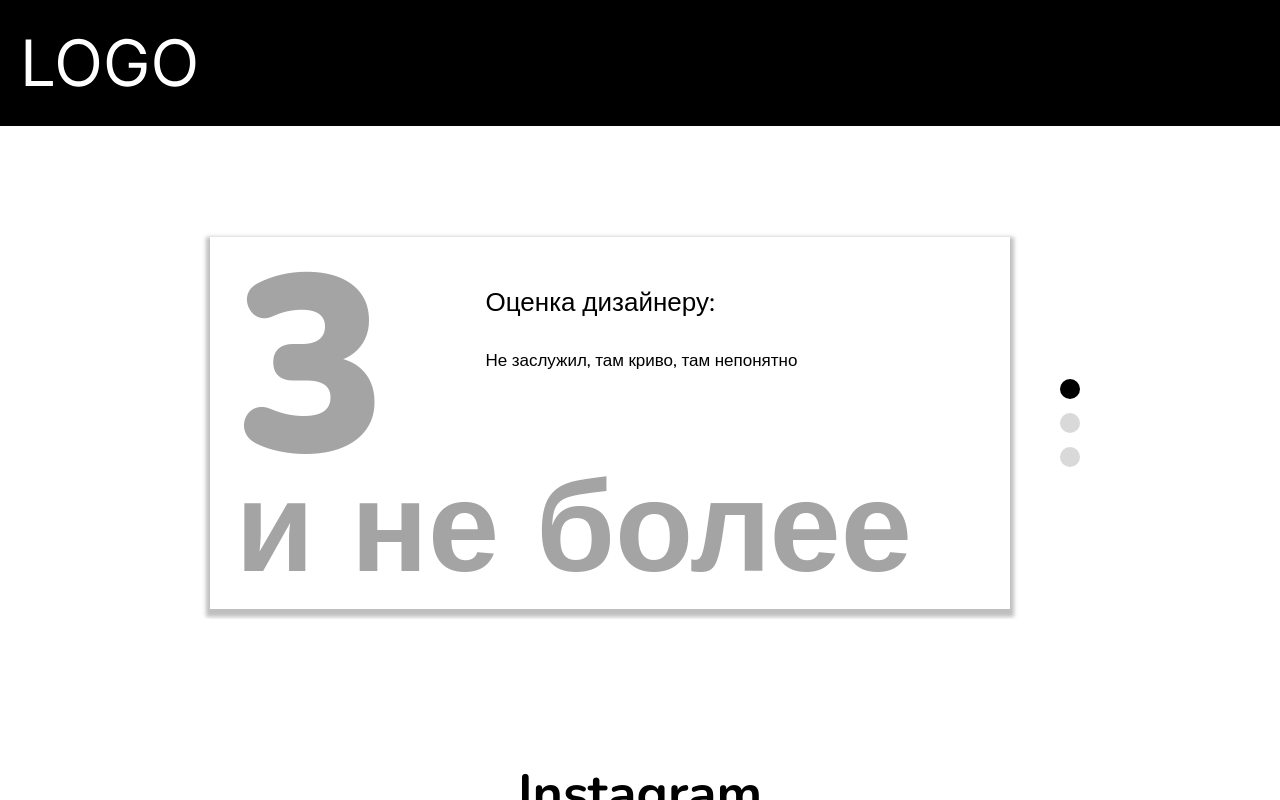
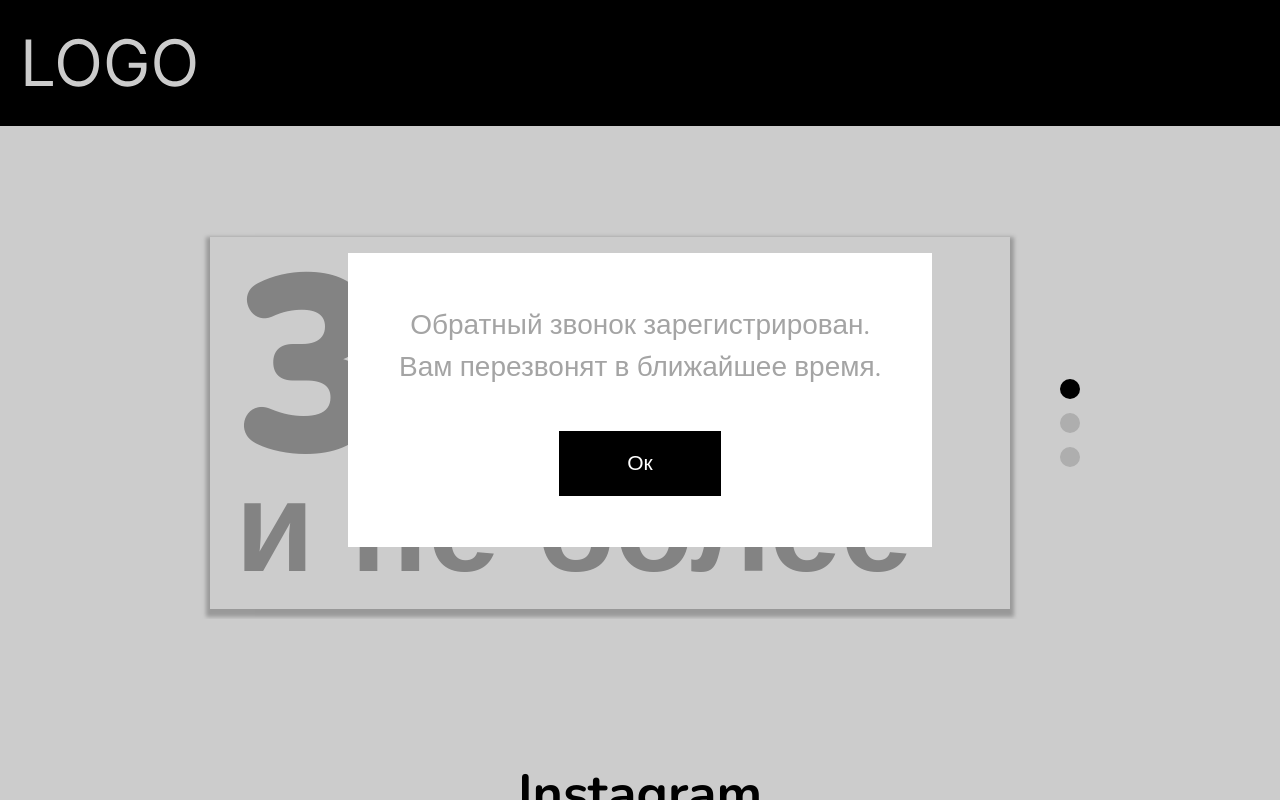
Before and after one commit to KohnoA/web-space, a Next.js app: page / in a window 1280 px wide. Shown: the top 800 px of the page. Built offline with nearby package versions, Linux system fonts and the light colour scheme; no server answers.

Commit message:
fix: onclose modal

```diff
--- a/components/sections/ContactsSection/ConfirmModal.tsx
+++ b/components/sections/ContactsSection/ConfirmModal.tsx
@@ -6,8 +6,8 @@ type ConfirmModalProps = {
 
 export default function ConfirmModal({close}: ConfirmModalProps) {
   return (
-    <div className="fixed z-50 top-0 left-0 right-0 bottom-0 flex justify-center items-center bg-black/20">
-      <div className="p-12 bg-white text-darkGrey text-center">
+    <div onClick={close} className="fixed z-50 top-0 left-0 right-0 bottom-0 flex justify-center items-center bg-black/20">
+      <div onClick={(e) => e.stopPropagation()} className="p-12 bg-white text-darkGrey text-center">
         <p className="text-[28px] mb-10">
           Обратный звонок зарегистрирован. <br /> Вам перезвонят в ближайшее
           время.
--- a/components/sections/ContactsSection/ContactsSection.tsx
+++ b/components/sections/ContactsSection/ContactsSection.tsx
@@ -5,6 +5,7 @@ import { useForm, SubmitHandler } from 'react-hook-form';
 import ConfirmModal from './ConfirmModal';
 import SubmitButton from './SubmitButton';
 import YandexMap from './YandexMap';
+import { API_ENDPOINT } from '@/constants';
 
 interface IFormInput {
   name: string;
@@ -13,7 +14,7 @@ interface IFormInput {
 }
 
 export default function ContactsSection() {
-  const [confirm, setConfirm] = useState<boolean>(false);
+  const [confirm, setConfirm] = useState<boolean>(true);
   const [isLoading, setIsLoading] = useState<boolean>(false);
   const {
     register,
@@ -23,9 +24,11 @@ export default function ContactsSection() {
   } = useForm<IFormInput>();
 
   const onSubmit: SubmitHandler<IFormInput> = async ({ name, phone }) => {
+    if (isLoading) return;
+
     setIsLoading(true);
 
-    await fetch('/api', {
+    await fetch(API_ENDPOINT, {
       method: 'POST',
       headers: {
         'Content-Type': 'application/json',
--- a/constants/index.ts
+++ b/constants/index.ts
@@ -1,6 +1,7 @@
 export const DEVELOPER_GITHUB = 'https://github.com/KohnoA';
 export const MOCK_INSTAGRAM = 'https://www.instagram.com/afakaluzh/';
 export const YANDEX_MAP_LINK = 'https://yandex.ru/map-widget/v1/?um=constructor%3Aa92f3ae315db142dcdd05e4b12b1f0d947eb14c1f390286b49da58de9b123994&source=constructor&scroll=false';
+export const API_ENDPOINT = '/api';
 
 export const enum DEVELOPER_NUMBER {
   READABLE = '+375 (29) 138-01-27',
```
